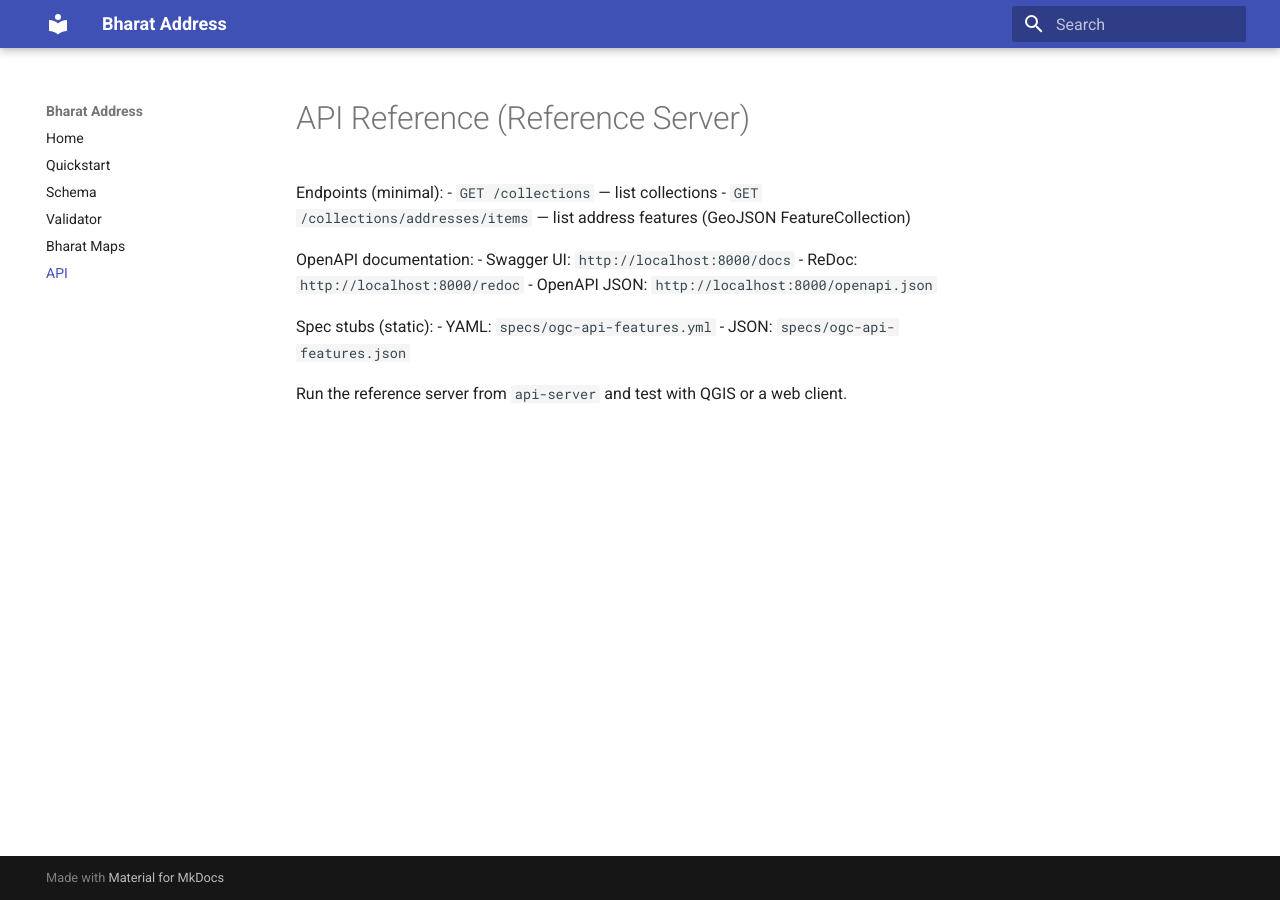
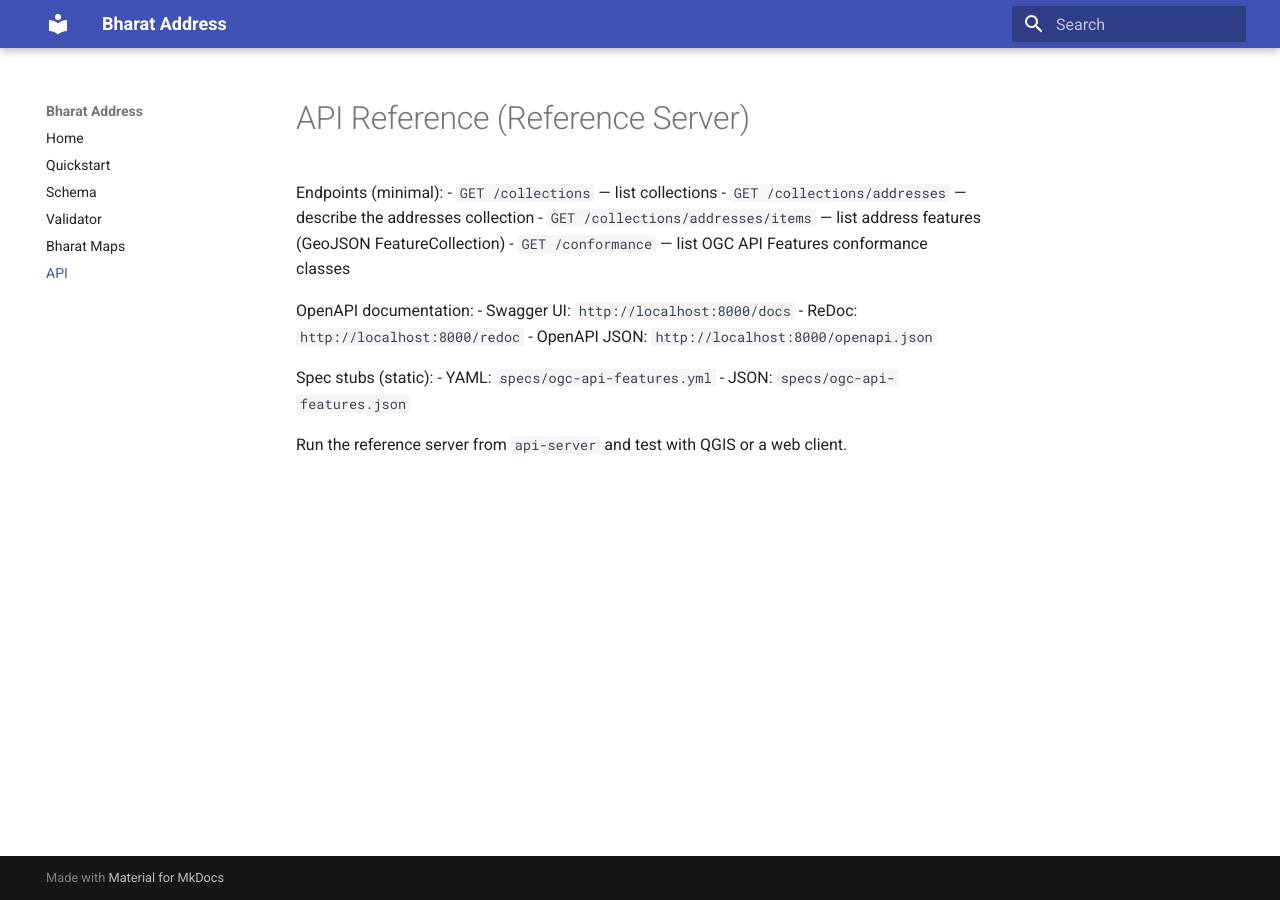
Before and after one commit to BharatAddress/docs-site, an MkDocs documentation site: the page built from docs/api.md, in a window 1280 px wide. Built offline with MkDocs 1.6.1 and Material for MkDocs 9.7.7, drawn with Linux system fonts in a browser that asks for light colours.

Commit message:
docs(site): add Pages workflow, pin mkdocs; update API endpoints; CC BY 4.0 full

```diff
--- a/docs/api.md
+++ b/docs/api.md
@@ -2,7 +2,9 @@
 
 Endpoints (minimal):
 - `GET /collections` — list collections
+- `GET /collections/addresses` — describe the addresses collection
 - `GET /collections/addresses/items` — list address features (GeoJSON FeatureCollection)
+- `GET /conformance` — list OGC API Features conformance classes
 
 OpenAPI documentation:
 - Swagger UI: `http://localhost:8000/docs`
--- /dev/null
+++ b/requirements.txt
@@ -0,0 +1,2 @@
+mkdocs==1.6.0
+mkdocs-material==9.5.30
```
Also changed, not shown: 3 other files.
